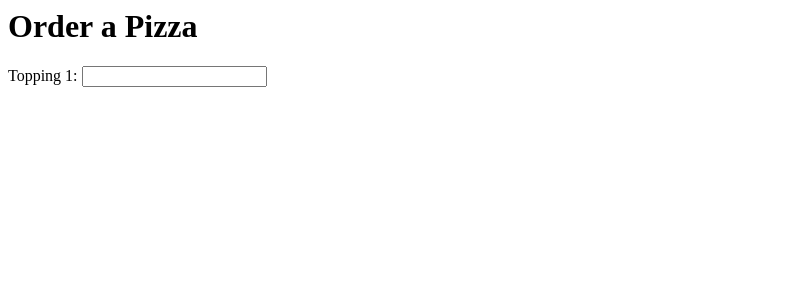
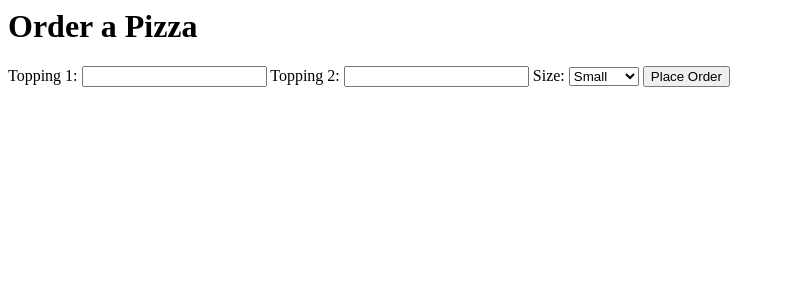
Before and after one commit to amaryllisninja/django-forms-tut, a Django app: page /order in a window 1280 px wide. Shown: the top 300 px of the page, without its empty margins (0-785 px from the left). Run offline with Django 5.2, Linux system fonts and the light colour scheme.

Commit message:
commit with html forms

```diff
--- a/nandiasgarden-project/pizza/templates/pizza/order.html
+++ b/nandiasgarden-project/pizza/templates/pizza/order.html
@@ -1,5 +1,17 @@
 <h1>Order a Pizza</h1>
-<form action="" method="post">
+<form action="{% url 'order' %}" method="post">
+    {% csrf_token %}
     <label for="topping1">Topping 1: </label>
     <input id="topping1" type="text" name="topping1"/>
+    <label for="topping2">Topping 2: </label>
+    <input id="topping2" type="text" name="topping2"/>
+
+    <label for="size">Size: </label>
+    <select name="size" id="size">
+        <option value="Small">Small</option>
+        <option value="Medium">Medium</option>
+        <option value="Large">Large</option>
+    </select>
+
+    <input type="submit" value="Place Order">
 </form>
```
Also changed, not shown: nandiasgarden-project/pizza/forms.py (added).
